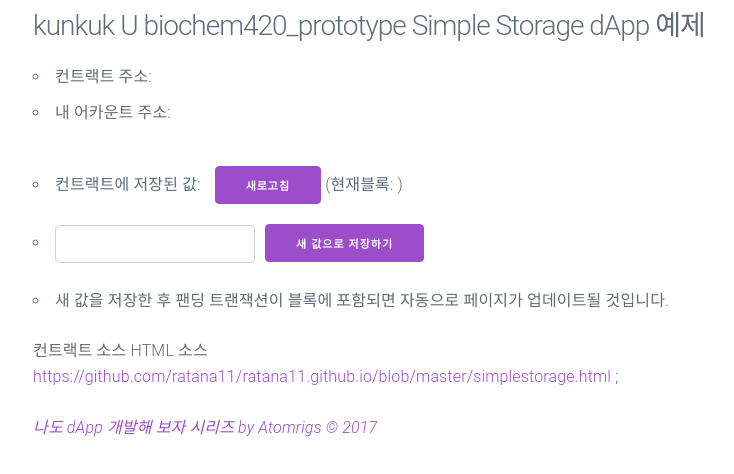
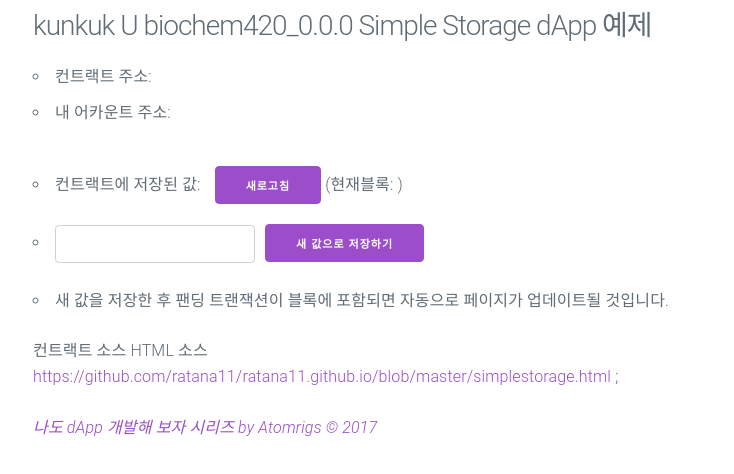
Before and after one commit to ratana11/ratana11.github.io, a plain HTML site: page simplestorage.html in a window 1280 px wide. Shown: the whole page, without its empty margins (17-751 px from the left). Drawn offline with nearby package versions, Linux system fonts and the light colour scheme; a script that the page names is missing.

Commit message:
prototype change

```diff
--- a/simplestorage.html
+++ b/simplestorage.html
@@ -12,7 +12,7 @@
   </style>
 </head>
 <body>
-<h3>kunkuk U biochem420_prototype Simple Storage dApp 예제</h3>
+<h3>kunkuk U biochem420_0.0.0 Simple Storage dApp 예제</h3>
 <ul>
   <li>컨트랙트 주소: <span id="contractAddr"></span></li>
   <li>내 어카운트 주소: <span id="accountAddr"></span></li>
```
